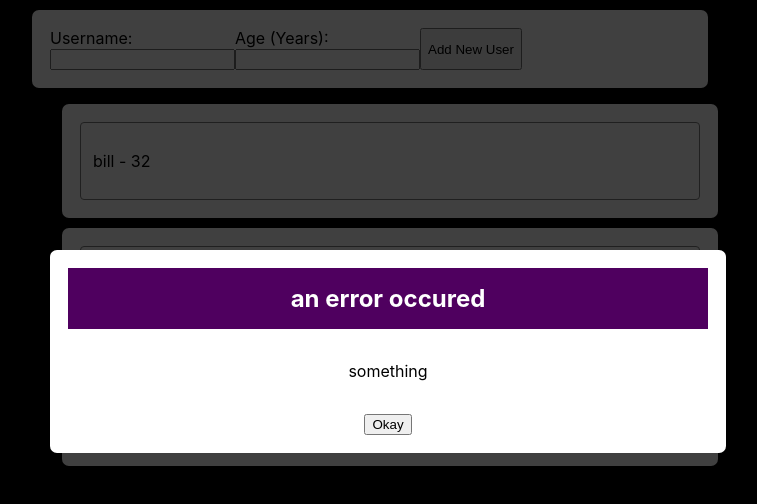
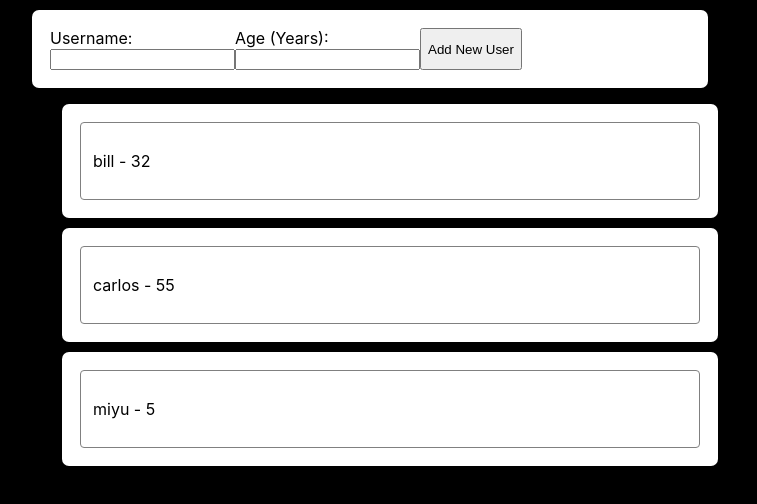
Before and after one commit to mostlyclicks/react-guide-p8, a React (Create React App) app: page / in a window 1280 px wide. Shown: the top 504 px of the page, without its empty margins (270-1027 px from the left). Built offline with nearby package versions, Linux system fonts and the light colour scheme.

Commit message:
handle error

```diff
--- a/src/components/NewUser/NewUser.js
+++ b/src/components/NewUser/NewUser.js
@@ -9,17 +9,32 @@
 
   const [enteredUsername, setEnteredUsername] = useState('')
   const [enteredAge, setEnteredAge] = useState('')
+  const [error, setError] = useState(null)
+
 
   const addUserHandler = (event) => {
     event.preventDefault();
     console.log('button clicked')
     if (enteredUsername.trim().length === 0 || enteredAge.trim().length === 0) {
       console.log('please try again')
-      return
+      return (
+        setError({
+          title: 'Invalid Input',
+          message: 'please enter a valid name and age'
+        })
+      )
+
     }
     if (+enteredAge < 1) {
       console.log('not valid age')
-      return
+      return (
+        setError({
+          title: 'Invalid age',
+          message: 'Age must be > 0'
+        })
+      )
+
+
     }
     console.log(enteredUsername, enteredAge)
     //props.somefunctionthatsetsUserStatewithargs
@@ -44,9 +59,13 @@
     //props.agefunction(age)
   }
 
+  const handleError = () => {
+    setError(null)
+  }
+
   return (
     <div>
-     <ErrorModal title="an error occured" message="something"/>
+     {error && <ErrorModal title="error title" message="error message" onConfirm={handleError} />}
       <Card>
         <UserForm onSubmit={addUserHandler}>
           <div className="form-control">
--- a/src/components/UI/ErrorModal.js
+++ b/src/components/UI/ErrorModal.js
@@ -5,9 +5,11 @@
 import classes from './ErrorModal.module.css'
 
 const ErrorModal = (props) => {
+
+
   return (
     <div>
-    <div className={classes.backdrop}>
+    <div className={classes.backdrop} onClick={props.onConfirm} >
 
     </div>
       <Card className={classes.modal}>
@@ -19,7 +21,7 @@
             <p>{props.message}</p>
           </div>
           <footer className={classes.action}>
-            <Button>Okay</Button>
+            <Button onClick={props.onConfirm}>Okay</Button>
           </footer>
 
       </Card>
```
